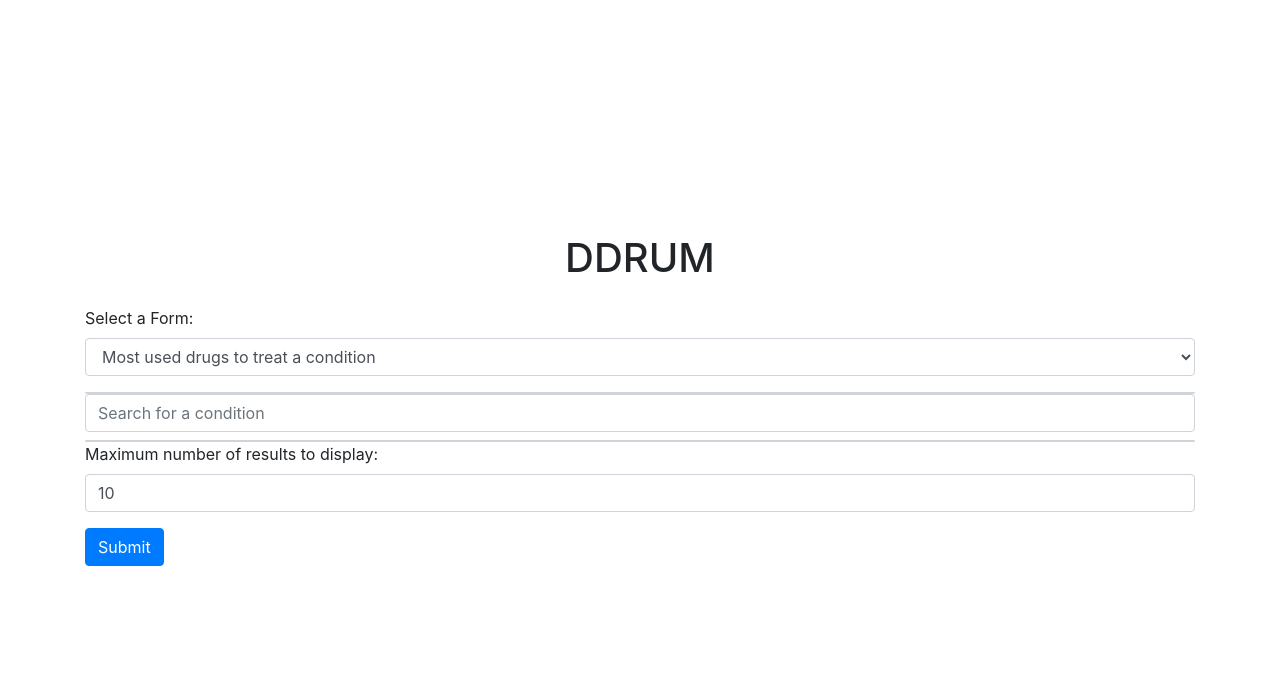
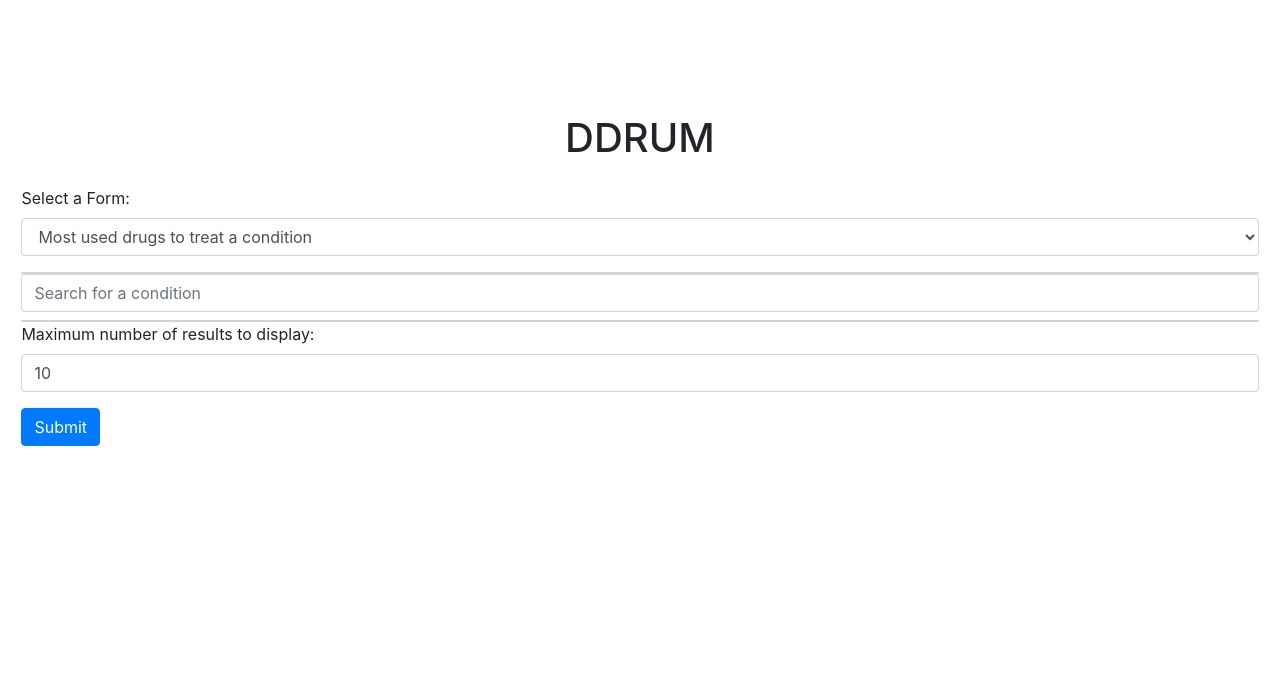
Before and after one commit to AndreSkin/DDRUM, a Flask app: page / in a window 1280 px wide. Shown: the top 685 px of the page. Run offline with Flask 3, Linux system fonts and the light colour scheme; data that the repository does not hold is empty; some libraries are stand-ins or nearby versions.

Commit message:
FrontEnd improved

```diff
--- a/Interface/templates/index.html
+++ b/Interface/templates/index.html
@@ -6,38 +6,80 @@
     <title>DDRUM</title>
     <link rel="stylesheet" href="https://stackpath.bootstrapcdn.com/bootstrap/4.5.2/css/bootstrap.min.css">
     <style>
+        #content {
+            overflow: scroll;
+            max-width: 99vw;
+            max-height: 99vh;
+        }
         .suggestion {
             cursor: pointer;
             padding: 8px;
         }
+
         .scrollable-suggestions {
             max-height: 200px;
             overflow-y: auto;
             border: 1px solid #ced4da;
             border-radius: 0.25rem;
         }
-        /* Customizing scrollbar */
+
+        /* Customizing scrollbars */
         .scrollable-suggestions::-webkit-scrollbar {
             width: 8px;
         }
+
         .scrollable-suggestions::-webkit-scrollbar-track {
             background: #f1f1f1;
         }
+
         .scrollable-suggestions::-webkit-scrollbar-thumb {
             background: #888;
             border-radius: 4px;
         }
+
         .scrollable-suggestions::-webkit-scrollbar-thumb:hover {
             background: #555;
         }
+
         .suggestion:hover {
             background-color: #2064d4;
             color: white;
         }
+
+        #results::-webkit-scrollbar {
+            width: 8px;
+        }
+
+        #results::-webkit-scrollbar-track {
+            background: #f1f1f1;
+        }
+
+        #results::-webkit-scrollbar-thumb {
+            background: #888;
+            border-radius: 4px;
+        }
+
+        #results::-webkit-scrollbar-thumb:hover {
+            background: #555;
+        }
+
+        /* Responsive Styles
+        @media screen and (max-width: 768px) {
+            .scrollable-suggestions {
+                max-height: 150px;
+            }
+        }
+
+        @media screen and (max-width: 576px) {
+            .scrollable-suggestions {
+                max-height: 100px;
+            }
+        } */
     </style>
+
 </head>
 <body class="d-flex align-items-center justify-content-center vh-100">
-    <div class="container">
+    <div class="container" id="content">
         <h1 class="text-center mb-4">DDRUM</h1>
 
         <div class="form-group">
@@ -85,7 +127,7 @@
         <!-- Global Submission Button -->
         <button type="button" class="btn btn-primary" onclick="submitForms()">Submit</button>
 
-        <div id="results"></div>
+        <div id="results" style="height:30vh;overflow:auto;" ></div>
 
         <div id="error"></div>
     </div>
```
